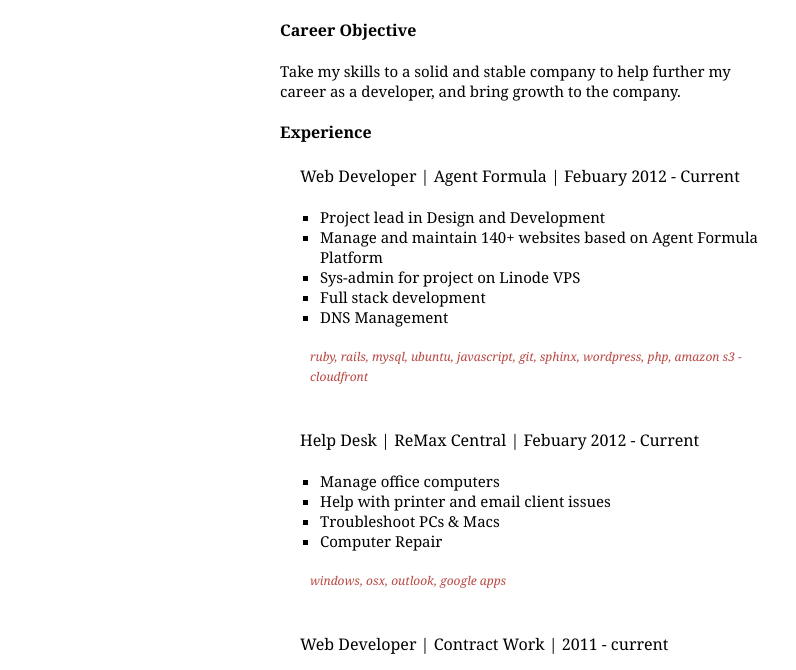
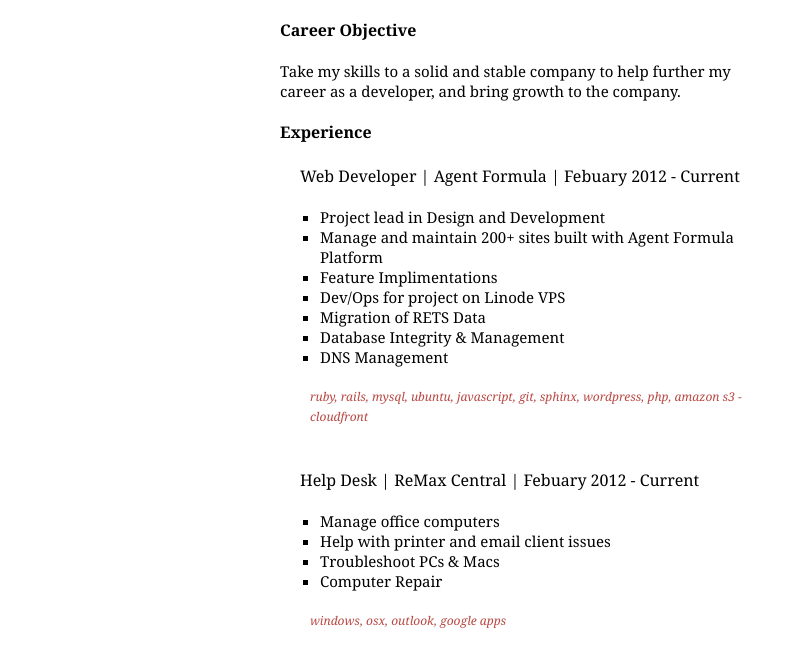
Before and after one commit to Justin-Mitchell/Justin-Mitchell.github.io, a plain HTML site: page index.html in a window 1280 px wide. Shown: the part 116-786 px from the top of the page, without its empty margins (0-796 px from the left). Drawn offline with Linux system fonts and the light colour scheme.

Commit message:
Update Index.html

```diff
--- a/index.html
+++ b/index.html
@@ -18,9 +18,11 @@
         <div id='agentformula'>Web Developer | Agent Formula | Febuary 2012 - Current</div>
         <ul>
           <li>Project lead in Design and Development</li>
-          <li>Manage and maintain 140+ websites based on Agent Formula Platform</li>
-          <li>Sys-admin for project on Linode VPS</li>
-          <li>Full stack development</li>
+          <li>Manage and maintain 200+ sites built with Agent Formula Platform</li>
+          <li>Feature Implimentations</li>
+          <li>Dev/Ops for project on Linode VPS</li>
+          <li>Migration of RETS Data</li>
+          <li>Database Integrity & Management</li>
           <li>DNS Management</li>
         </ul>
         <p class='tools'>ruby, rails, mysql, ubuntu, javascript, git, sphinx, wordpress, php, amazon s3 - cloudfront</p>
```
